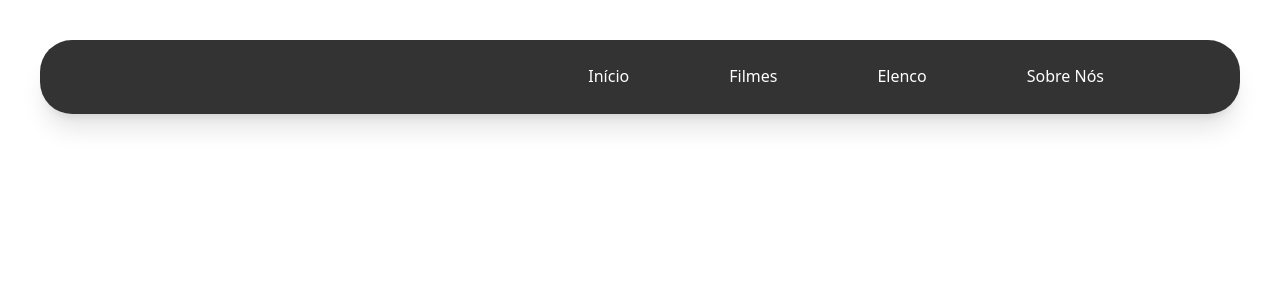
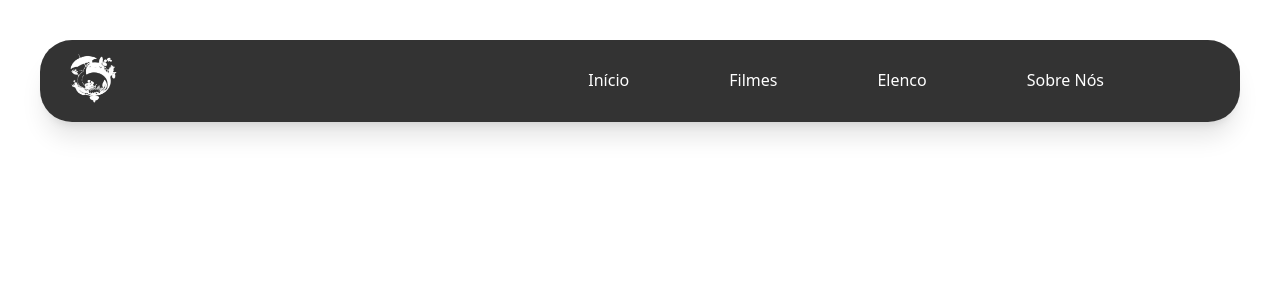
Before and after one commit to AndreRicardoSc/portal-ghibli, a Vue app: page / in a window 1280 px wide. Shown: the top 300 px of the page. Built offline with nearby package versions, Linux system fonts and the light colour scheme.

Commit message:
Feat: botando a logo no site #2

```diff
--- a/src/components/HeaderComponents.vue
+++ b/src/components/HeaderComponents.vue
@@ -14,9 +14,11 @@ const pages = [
 <template>
         <div class="bg-black/80 text-white m-10 rounded-4xl shadow-xl">
             <nav class="flex justify-between">
-                <h1 class="mt-5 mb-5 ml-10"><RouterLink to="/"></RouterLink></h1>
+                <RouterLink to="/">
+                    <img src="/images/logo-ghibli.png" alt="logo" class="w-15 h-20 ml-5 mt-0.5"></img>
+                </RouterLink>
                 <ul class="flex mr-30 mb-5 mt-5">
-                    <li v-for="item of pages" :key="item" class="ml-17 transition-all duration-500 rounded-2xl pr-4 pl-4 pt-1 pb-1 group">
+                    <li v-for="item of pages" :key="item" class="ml-17 transition-all duration-500 rounded-2xl pr-4 pl-4 pt-2 pb-2 group">
                         <RouterLink class="link" :to="item.link">{{ item.name }}</RouterLink>
                         <div
                             class="h-[2px] bg-white scale-x-0 group-hover:scale-x-100 transition-transform duration-300 origin-left"
@@ -26,7 +28,6 @@ const pages = [
             </nav>
         </div>
 </template>
-
 <style scoped>
     .bar:hover {
         animation: show-bar 1s ease-in;
```
Also changed, not shown: public/images/logo-ghibli.png (added), 1 other file (tests, documents, lock files or other folders).
